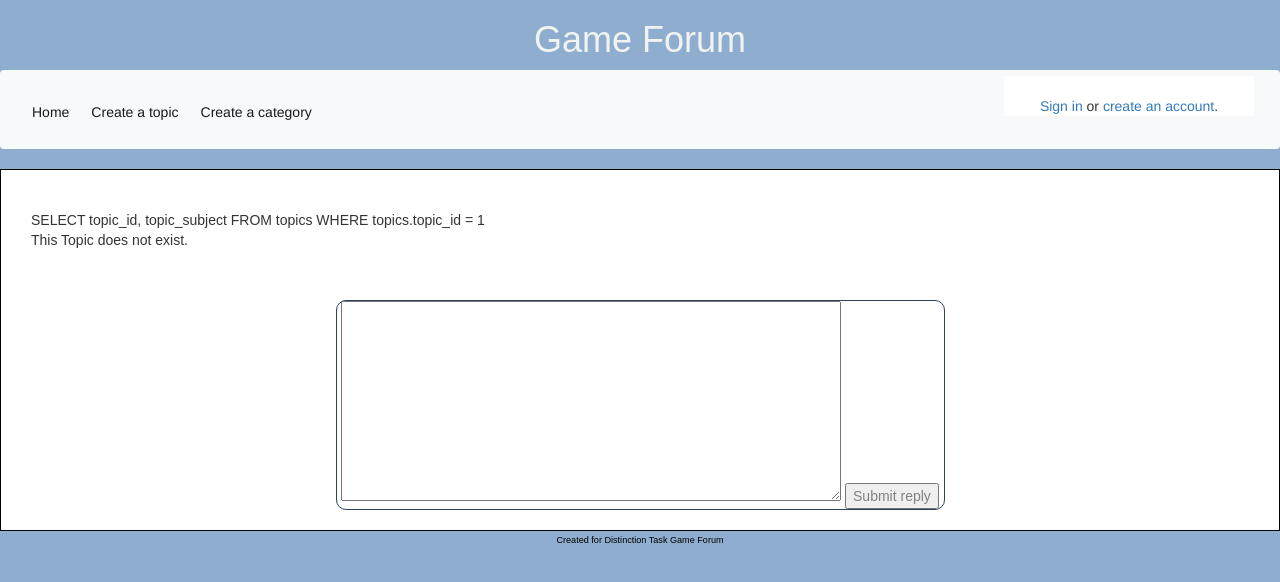
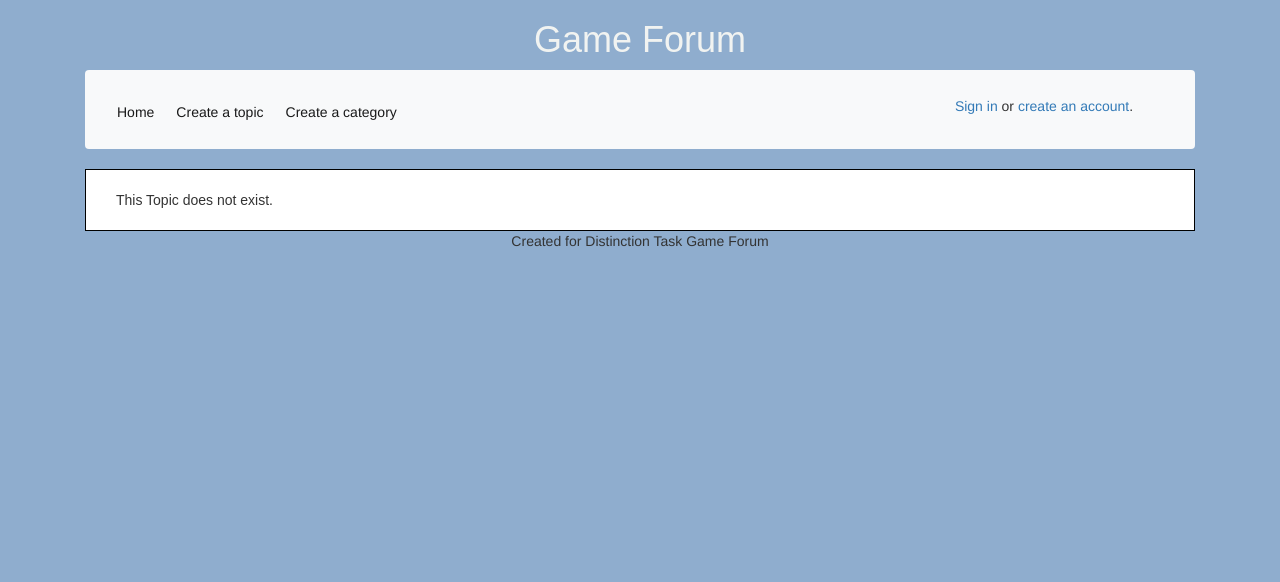
Before and after one commit to Jasonnugraha/Forum, a PHP site: page /topic.php?id=1 in a window 1280 px wide. Shown: the top 582 px of the page. Run offline with PHP 8.4, Linux system fonts and the light colour scheme; data that the repository does not hold is empty.

Commit message:
fixing the topic to bootstrap

```diff
--- a/css/style.css
+++ b/css/style.css
@@ -39,7 +39,7 @@ body {
   }
 
 #userbar {
-    background-color: #fff;
+    /* background-color: #fff; */
     float: right;
     width: 250px;
 }
@@ -68,9 +68,9 @@ th {
     color: #F0F0F0;
 }
 
-td {
+/* td {
     padding: 5px;
-}
+} */
 
 /* Begin font styles */
 h1, #footer {
--- a/footer.php
+++ b/footer.php
@@ -1,5 +1,6 @@
 </div>
 </div>
-<div id="footer">Created for Distinction Task Game Forum</div>
+</div>
+<div>Created for Distinction Task Game Forum</div>
 </body>
 </html>
--- a/header.php
+++ b/header.php
@@ -19,6 +19,7 @@
 </head>
 <body>
 <h1>Game Forum</h1>
+    <div class="container">
     <div id="wrapper">
     <!-- <div id="menu"> -->
         <nav class="navbar navbar-expand-lg navbar-light bg-light">
@@ -59,5 +60,5 @@
                     echo'</div>'; ?>
                 </div>
         </nav>
-    </div>
+    <!-- </div> -->
 <div id="content">
--- a/index.php
+++ b/index.php
@@ -44,7 +44,6 @@ else
             echo '</tr>';
         }
     }
-
 }
 include 'footer.php';
 ?>
--- a/topic.php
+++ b/topic.php
@@ -2,16 +2,6 @@
 //topic.php
 include 'connect.php';
 include 'header.php';
-
-//first select the category based on $_GET['cat_id']
-// $sql = "SELECT
-//             cat_id,
-//             cat_name,
-//             cat_description
-//         FROM
-//             categories
-//         WHERE
-//             cat_id = " . mysqli_real_escape_string($conn,$_GET['id']);
 
 $sql=   "SELECT
             topic_id,
@@ -20,12 +10,6 @@ $sql=   "SELECT
             topics
         WHERE
             topics.topic_id = " . mysqli_real_escape_string($conn,$_GET['id']);
-
-echo '<br>';
-
-echo $sql;
-
-echo '<br>';
 
 $result = mysqli_query($conn,$sql);
 
@@ -46,33 +30,6 @@ else
         {
             echo '<h2>Reply in ′' . $row['topic_subject'] . '′ topics</h2>';
         }
-
-        //do a query for the topics
-        // $sql = "SELECT
-        //             topic_id,
-        //             topic_subject,
-        //             topic_date,
-        //             topic_cat
-        //         FROM
-        //             topics
-        //         WHERE
-        //             topic_cat = " . mysqli_real_escape_string($conn,$_GET['id']);
-
-        // $sql =  "SELECT
-        //             posts.post_topic,
-        //             posts.post_content,
-        //             posts.post_date,
-        //             posts.post_by,
-        //             users.user_id,
-        //             users.user_name
-        //         FROM
-        //             posts
-        //         LEFT JOIN
-        //             users
-        //         ON
-        //             posts.post_by = users.user_id
-        //         WHERE
-        //             posts.post_topic = " . mysqli_real_escape_string($conn,$_GET['id']);
 
         $sql =  "SELECT p.post_topic,
                         p.post_content,
@@ -106,47 +63,33 @@ else
                 $table_head = mysqli_fetch_array($result, MYSQLI_ASSOC);
                 $result = mysqli_query($conn,$sql);
                 //prepare the table
-                echo '<table border="1">
+                // echo '<div>';
+                echo '<table class="table table-striped table-bordered">
                       <tr>
-                        <th>';
+                        <th colspan="2" >';
                 echo $table_head['topic_subject'];
                 echo '</th>
-                        <th></th>
                       </tr>';
-                echo '<h1>'.$row['topic_subject'].'</h1>';
+                // echo '<h1>'.$row['topic_subject'].'</h1>';
                 while($row = mysqli_fetch_assoc($result))
                 {
-
                     echo '<tr>';
-                        echo '<td class="leftpart">';
-                        echo $row['post_topic'];
-                        echo $row['post_content'];
-                        echo   $row['post_date'];
-                        echo   $row['post_by'];
-                        echo   $row['user_id'];
+                        echo '<td>';
                         echo   $row['user_name'];
-                        echo   $row['topic_by'];
-                        echo   $row['topic_subject'];
+                        echo '<br>';
+                        echo date('d-m-Y', strtotime($row['post_date']));
                         echo '</td>';
-                        echo '<td class="rightpart">';
+                        echo '<td>';
                             echo $row['post_content'];
-                            echo date('d-m-Y', strtotime($row['post_date']));
                         echo '</td>';
                     echo '</tr>';
-                    // echo var_dump($row);
-
                 }
             }
+
         }
     }
 }
+// echo '</div>';
 
-
-
-
-echo    '<form method="post" action="reply.php?id=' . $_GET['id'] . '">
-            <textarea name="reply-content"></textarea>
-            <input type="submit" value="Submit reply" />
-        </form>';
 include 'footer.php';
 ?>
```
